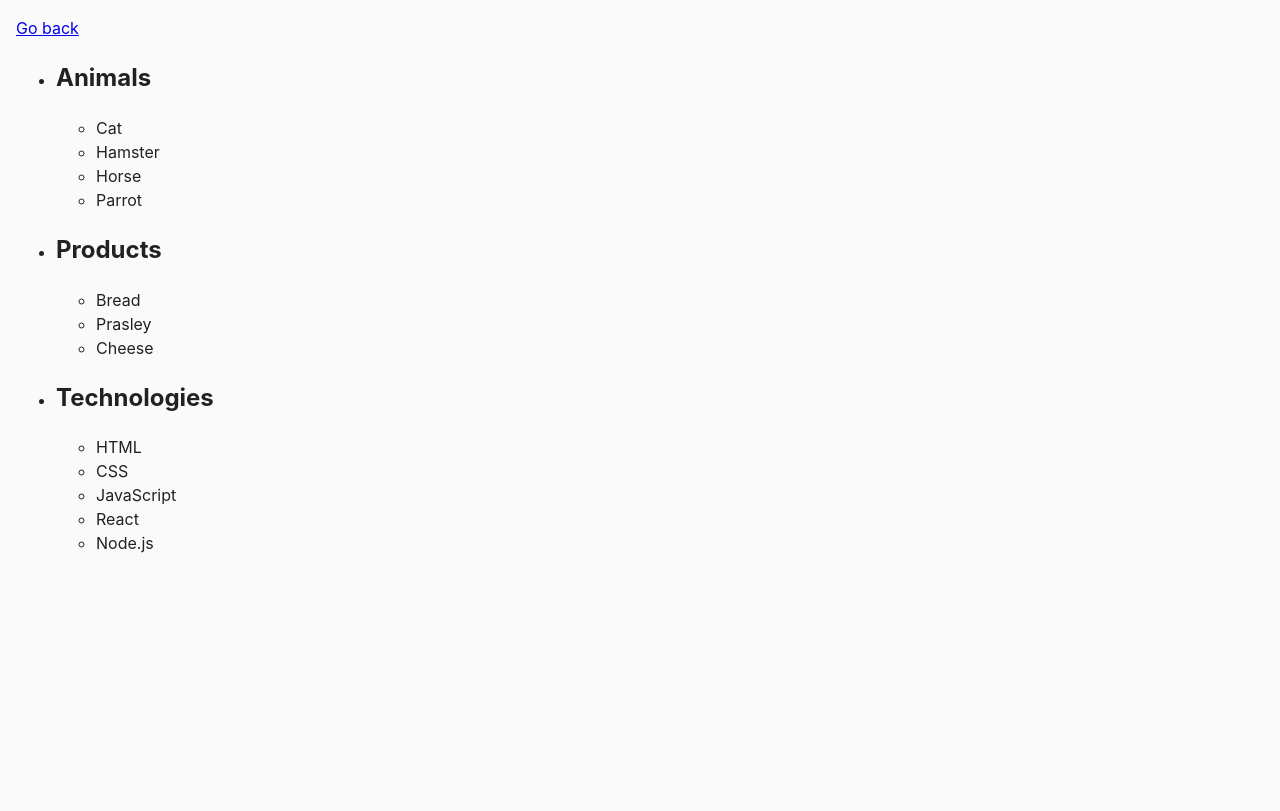
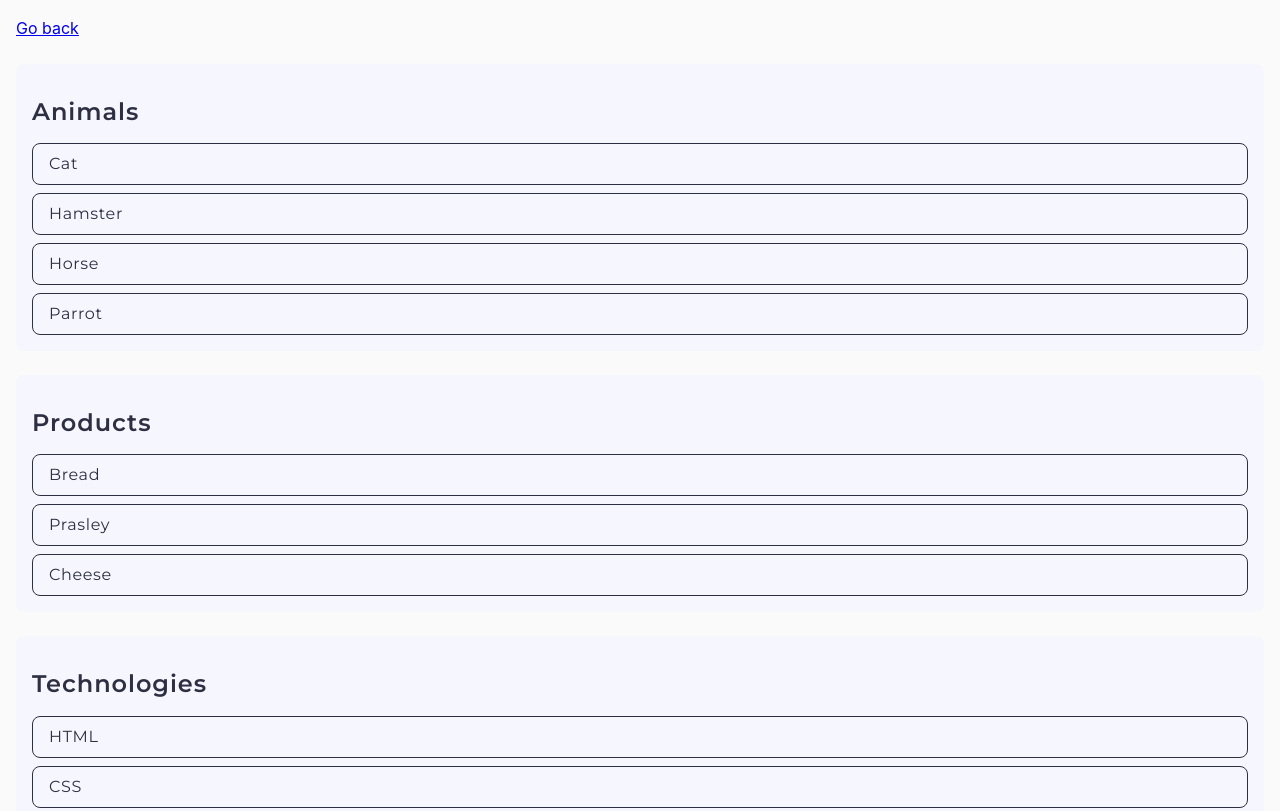
Before and after one commit to StanislavRakitianskiy/goit-js-hw-07, a plain HTML site: page task-1.html in a window 1280 px wide. Shown: the top 811 px of the page. Drawn offline with Linux system fonts and the light colour scheme.

Commit message:
add css task-js-2

```diff
--- a/css/common.css
+++ b/css/common.css
@@ -1,5 +1,21 @@
 * {
   box-sizing: border-box;
+}
+ul {
+  list-style-type: none;
+  margin: 0;
+  padding-left: 0;
+}
+h1,
+h2,
+h3,
+h4,
+h5,
+h6 {
+  margin: 0;
+}
+p {
+  margin: 0;
 }
 
 body {
@@ -19,7 +35,7 @@ body {
   color: #2e2f42;
   line-height: 1.3;
   letter-spacing: 0.04em;
-  margin: 16px;
+  margin: 16px 0;
 }
 .animals-text {
   font-family: "Montserrat", sans-serif;
@@ -27,7 +43,16 @@ body {
   line-height: 1.5;
   letter-spacing: 0.04em;
   color: #2e2f42;
+  border: 1px solid #2e2f42;
+  padding: 8px 8px 8px 16px;
+  border-radius: 8px;
+}
+.animals-text:not(:last-child) {
+  margin-bottom: 8px;
 }
 .animals-bg {
   background-color: #f6f6fe;
+  padding: 16px 16px;
+  margin: 24px 0;
+  border-radius: 8px;
 }
--- a/js/task-1.js
+++ b/js/task-1.js
@@ -6,4 +6,7 @@ listItem.forEach((elem) => {
   const elementsCount = elem.querySelectorAll("li").length;
   console.log(`Category: ${title}`);
   console.log(`Elements: ${elementsCount}`);
+  elem.querySelector("h2").classList.add('animals-title');
+  elem.querySelectorAll("li").forEach(elem => elem.classList.add('animals-text'));
+  elem.classList.add('animals-bg');
 });
--- a/task-1.html
+++ b/task-1.html
@@ -6,6 +6,12 @@
     <meta name="viewport" content="width=device-width, initial-scale=1.0" />
     <title>Task 1</title>
     <link rel="stylesheet" href="./css/common.css" />
+    <link rel="preconnect" href="https://fonts.googleapis.com" />
+    <link rel="preconnect" href="https://fonts.gstatic.com" crossorigin />
+    <link
+      href="https://fonts.googleapis.com/css2?family=Montserrat:wght@400;500;600&display=swap"
+      rel="stylesheet"
+    />
   </head>
   <body>
     <p><a href="./index.html">Go back</a></p>
```
Also changed, not shown: index.html (+1 -6 lines), task-2.html (+6 -0 lines).
